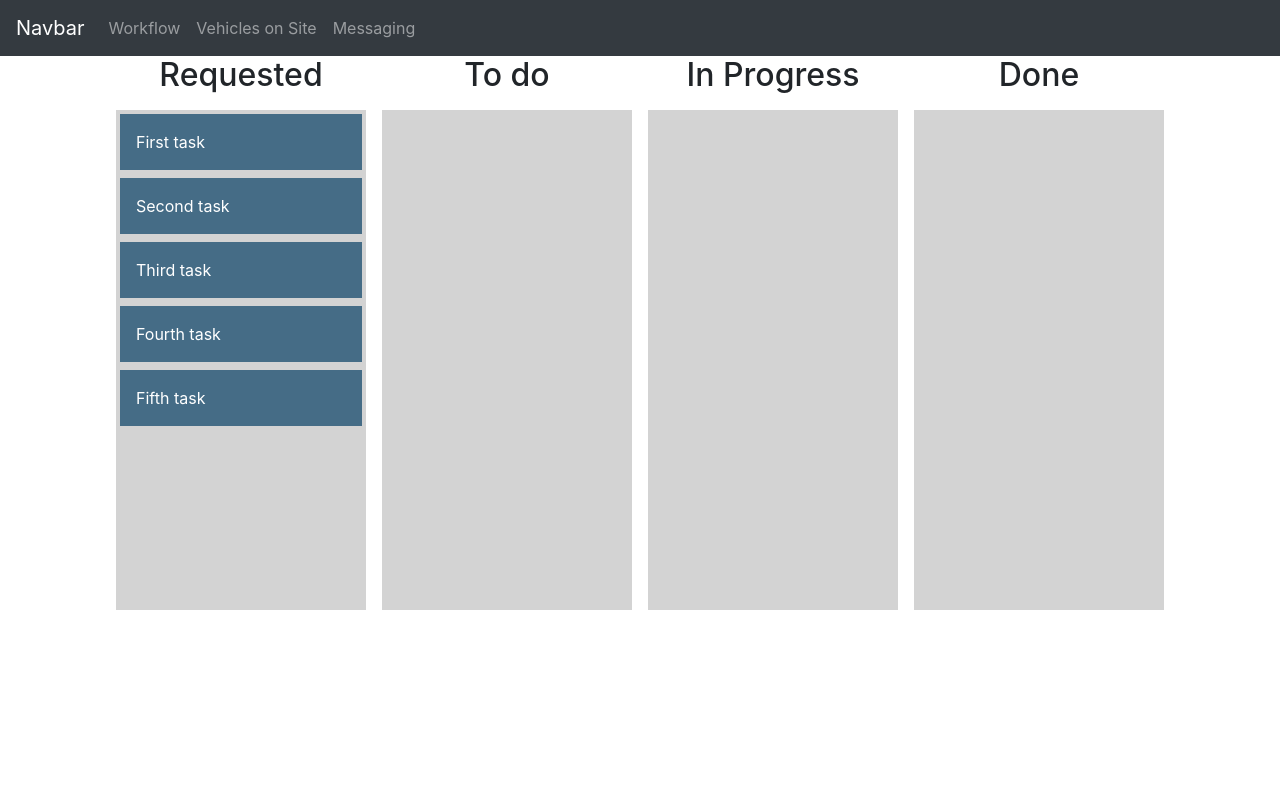
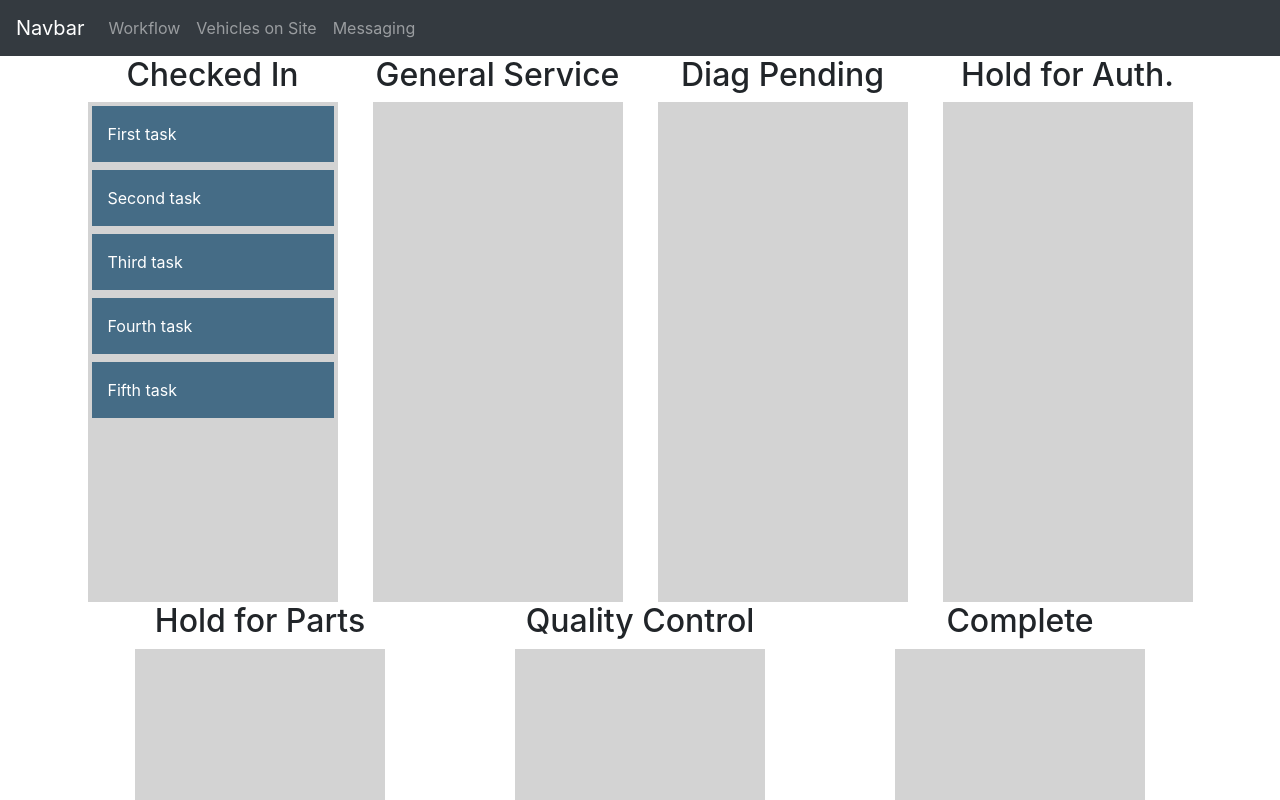
Before and after one commit to suschuk24/workflow-manager, a React (Create React App) app: page /workflow in a window 1280 px wide. Shown: the top 800 px of the page. Built offline with nearby package versions, Linux system fonts and the light colour scheme.

Commit message:
added base css elements

```diff
--- a/src/App.css
+++ b/src/App.css
@@ -1,3 +1,7 @@
+* {
+  margin: 0px;
+  padding: 0px;
+}
 .App {
   text-align: center;
 }
--- a/src/components/KanbanBoard/index.js
+++ b/src/components/KanbanBoard/index.js
@@ -1,6 +1,7 @@
 import React, { useState } from "react";
 import { DragDropContext, Draggable, Droppable } from "react-beautiful-dnd";
 import uuid from "uuid/v4";
+import { Container, Row, Col } from "react-bootstrap"
 
 const itemsFromBackend = [
   { id: uuid(), content: "First task" },
@@ -12,21 +13,33 @@ const itemsFromBackend = [
 
 const columnsFromBackend = {
   [uuid()]: {
-    name: "Requested",
+    name: "Checked In",
     items: itemsFromBackend
   },
   [uuid()]: {
-    name: "To do",
+    name: "General Service",
     items: []
   },
   [uuid()]: {
-    name: "In Progress",
+    name: "Diag Pending",
     items: []
   },
   [uuid()]: {
-    name: "Done",
+    name: "Hold for Auth.",
     items: []
-  }
+  },
+  [uuid()]: {
+    name: "Hold for Parts",
+    items: []
+  },
+  [uuid()]: {
+    name: "Quality Control",
+    items: []
+  },
+  [uuid()]: {
+    name: "Complete",
+    items: []
+  },
 };
 
 const onDragEnd = (result, columns, setColumns) => {
@@ -69,13 +82,14 @@ const onDragEnd = (result, columns, setColumns) => {
 function KanbanBoard() {
     const [columns, setColumns] = useState(columnsFromBackend);
     return(
-        <div style={{ display: "flex", justifyContent: "center", height: "100%" }}>
+        <Container >
+          <Row>
         <DragDropContext
           onDragEnd={result => onDragEnd(result, columns, setColumns)}
         >
           {Object.entries(columns).map(([columnId, column], index) => {
             return (
-              <div
+              <Col
                 style={{
                   display: "flex",
                   flexDirection: "column",
@@ -84,7 +98,7 @@ function KanbanBoard() {
                 key={columnId}
               >
                 <h2>{column.name}</h2>
-                <div style={{ margin: 8 }}>
+                <div>
                   <Droppable droppableId={columnId} key={columnId}>
                     {(provided, snapshot) => {
                       return (
@@ -138,11 +152,12 @@ function KanbanBoard() {
                     }}
                   </Droppable>
                 </div>
-              </div>
+              </Col>
             );
           })}
         </DragDropContext>
-      </div>
+        </Row>
+      </Container>
     )
 }
 
```
